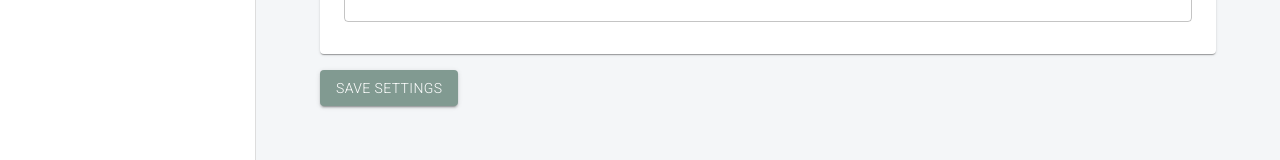
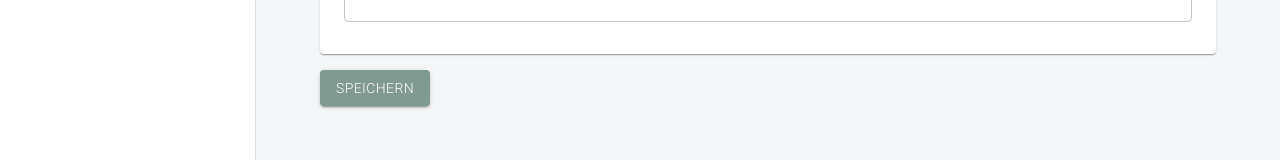
Before and after one commit to Waschndolos/open-clubmanager, a React (Vite) app in the folder frontend/: page /settings in a window 1280 px wide. Shown: the part 360-520 px from the top of the page. Built offline with nearby package versions, Linux system fonts and the light colour scheme; what ag-grid-community would draw is missing.

Commit message:
Add translation for save button (#55)
Co-authored-by: Waschndolos <killear@gmx.de>

```diff
--- a/frontend/src/pages/settings/Settings.tsx
+++ b/frontend/src/pages/settings/Settings.tsx
@@ -95,14 +95,16 @@ export function Settings() {
         onClick={saveSettings}
         sx={{ mt: 2 }}
       >
-        Save Settings
+          {t("buttons.save")}
       </Button>
 
       <Snackbar
         open={snackBarState.open}
         color="primary"
         onClose={() => setsnackBarState({ ...snackBarState, open: false })}
-        TransitionComponent={Fade}
+        slots={{
+          transition: Fade
+        }}
         message={snackBarState.message}
         autoHideDuration={3000}
       />
```
